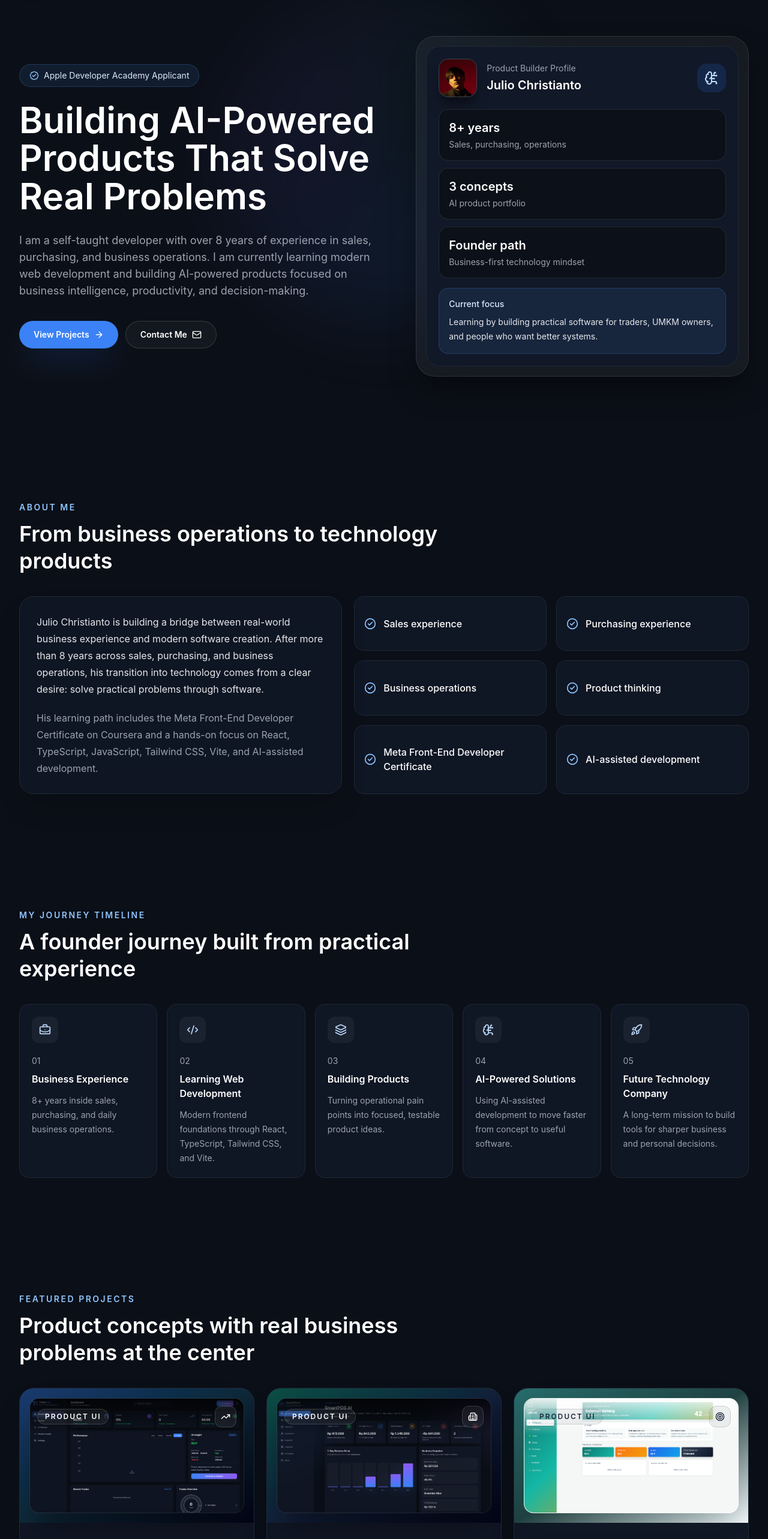
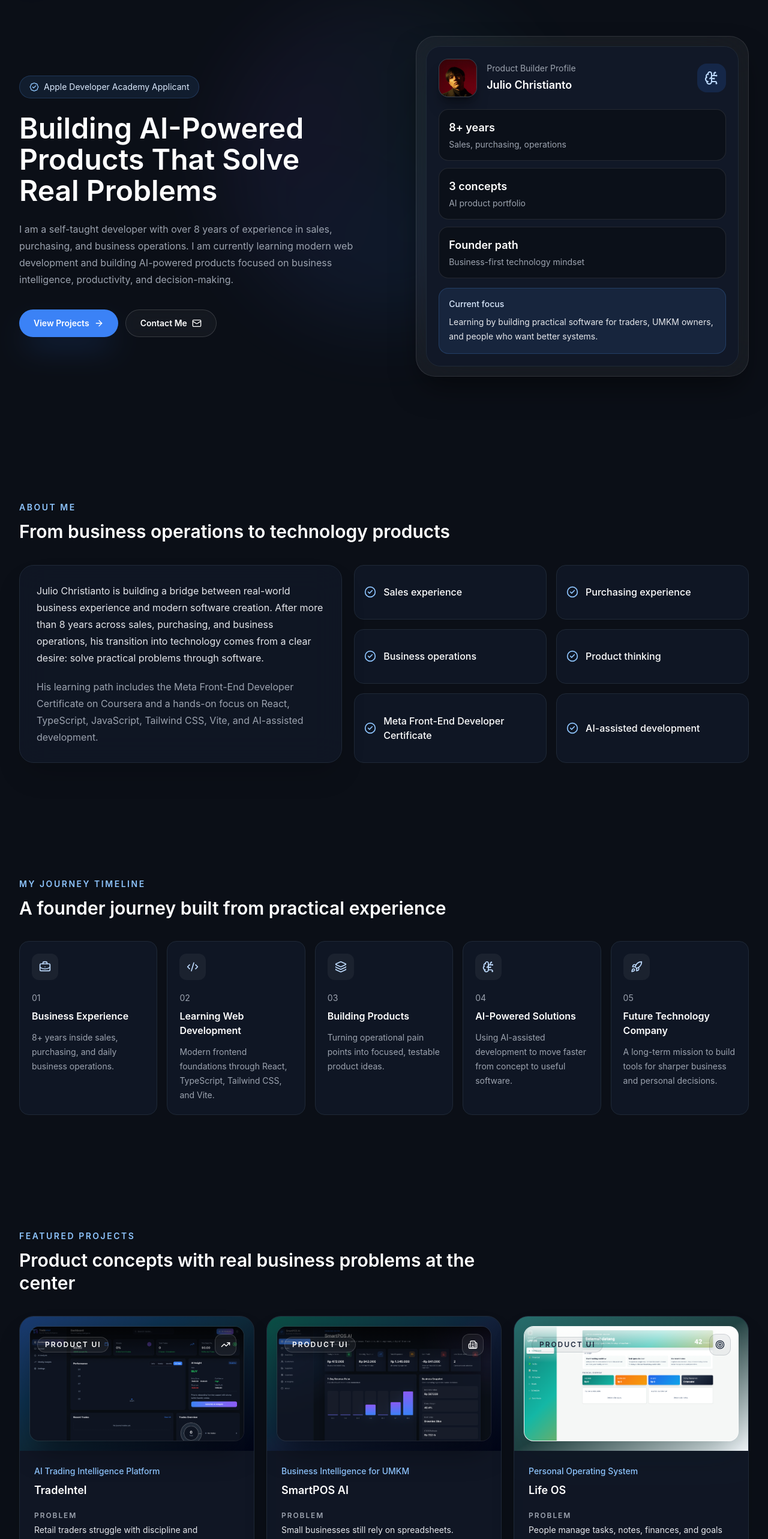
Before and after one commit to juliochrist/Porto-web, a React (Vite) app: page / in a window 1280 px wide. Shown: the part 100-2666 px from the top of the page at 60% size. Built offline with nearby package versions, Linux system fonts and the light colour scheme.

Commit message:
Refine portfolio typography scale

```diff
--- a/src/App.tsx
+++ b/src/App.tsx
@@ -166,10 +166,10 @@
               <BadgeCheck className="size-4 text-blue-300" />
               Apple Developer Academy Applicant
             </div>
-            <h1 className="max-w-5xl text-balance text-4xl font-semibold leading-[1.06] tracking-normal text-white sm:text-5xl lg:text-6xl">
+            <h1 className="max-w-5xl text-balance text-3xl font-semibold leading-[1.08] tracking-normal text-white sm:text-4xl lg:text-5xl">
               Building AI-Powered Products That Solve Real Problems
             </h1>
-            <p className="mt-7 max-w-3xl text-base leading-7 text-[#9CA3AF] sm:text-lg">
+            <p className="mt-6 max-w-3xl text-sm leading-6 text-[#9CA3AF] sm:text-base sm:leading-7">
               I am a self-taught developer with over 8 years of experience in sales, purchasing, and business
               operations. I am currently learning modern web development and building AI-powered products focused on
               business intelligence, productivity, and decision-making.
@@ -209,7 +209,7 @@
                     </div>
                     <div>
                     <p className="text-sm text-[#9CA3AF]">Product Builder Profile</p>
-                    <h2 className="mt-1 text-xl font-semibold text-white">Julio Christianto</h2>
+                    <h2 className="mt-1 text-lg font-semibold text-white">Julio Christianto</h2>
                     </div>
                   </div>
                   <div className="grid size-12 place-items-center rounded-2xl bg-blue-500/15 text-blue-200">
@@ -228,7 +228,7 @@
                       transition={{ type: 'spring', stiffness: 320, damping: 24 }}
                       className="rounded-2xl border border-white/10 bg-[#0B0F17]/80 p-4 transition-colors hover:border-blue-300/35 hover:bg-white/[0.04]"
                     >
-                      <p className="text-xl font-semibold text-white">{value}</p>
+                      <p className="text-lg font-semibold text-white">{value}</p>
                       <p className="mt-1 text-sm text-[#9CA3AF]">{label}</p>
                     </motion.div>
                   ))}
@@ -248,12 +248,12 @@
       <Section id="about" eyebrow="About Me" title="From business operations to technology products">
         <div className="grid gap-5 lg:grid-cols-[0.9fr_1.1fr]">
           <GlassPanel>
-            <p className="text-base leading-7 text-[#E5E7EB]">
+            <p className="text-sm leading-6 text-[#E5E7EB] sm:text-base sm:leading-7">
               Julio Christianto is building a bridge between real-world business experience and modern software
               creation. After more than 8 years across sales, purchasing, and business operations, his transition into
               technology comes from a clear desire: solve practical problems through software.
             </p>
-            <p className="mt-5 leading-7 text-[#9CA3AF]">
+            <p className="mt-5 text-sm leading-6 text-[#9CA3AF] sm:text-base sm:leading-7">
               His learning path includes the Meta Front-End Developer Certificate on Coursera and a hands-on focus on
               React, TypeScript, JavaScript, Tailwind CSS, Vite, and AI-assisted development.
             </p>
@@ -354,7 +354,7 @@
                 </div>
                 <div className="p-6">
                   <p className="text-sm font-medium text-blue-300">{project.tagline}</p>
-                  <h3 className="mt-2 text-xl font-semibold text-white">{project.name}</h3>
+                  <h3 className="mt-2 text-lg font-semibold text-white">{project.name}</h3>
                   <div className="mt-5 space-y-4">
                     <CaseLabel label="Problem" value={project.problem} />
                     <CaseLabel label="Solution" value={project.solution} />
@@ -401,7 +401,7 @@
                   <div className="grid size-11 place-items-center rounded-xl bg-[#3B82F6]/15 text-blue-200">
                     <Icon className="size-5" />
                   </div>
-                  <h3 className="text-lg font-semibold text-white">{group.title}</h3>
+                  <h3 className="text-base font-semibold text-white">{group.title}</h3>
                 </div>
                 <div className="flex flex-wrap gap-2">
                   {group.skills.map((skill) => (
@@ -418,7 +418,7 @@
 
       <Section id="vision" eyebrow="Vision" title="Why I Build">
         <div className="rounded-[2rem] border border-blue-400/20 bg-[linear-gradient(135deg,rgba(59,130,246,0.16),rgba(139,92,246,0.13),rgba(17,24,39,0.85))] p-6 shadow-2xl shadow-blue-950/30 sm:p-10">
-          <p className="max-w-4xl text-xl font-medium leading-snug text-white sm:text-2xl">
+          <p className="max-w-4xl text-lg font-medium leading-snug text-white sm:text-xl">
             My long-term goal is to create technology products that help individuals and small businesses make better
             decisions through data and artificial intelligence.
           </p>
@@ -448,9 +448,9 @@
                   className="h-full w-full object-cover object-[50%_32%]"
                 />
               </div>
-              <h3 className="text-xl font-semibold text-white">Julio Christianto</h3>
+              <h3 className="text-lg font-semibold text-white">Julio Christianto</h3>
             </div>
-            <p className="mt-3 leading-7 text-[#9CA3AF]">
+            <p className="mt-3 text-sm leading-6 text-[#9CA3AF] sm:text-base sm:leading-7">
               Future product builder focused on AI-powered business intelligence, productivity, and decision-making.
             </p>
           </GlassPanel>
@@ -496,7 +496,7 @@
           className="mb-9 max-w-3xl"
         >
           <p className="text-sm font-semibold uppercase tracking-[0.18em] text-blue-300">{eyebrow}</p>
-          <h2 className="mt-3 text-2xl font-semibold leading-tight text-white sm:text-3xl lg:text-4xl">{title}</h2>
+          <h2 className="mt-3 text-xl font-semibold leading-tight text-white sm:text-2xl lg:text-3xl">{title}</h2>
         </motion.div>
         {children}
       </div>
```
